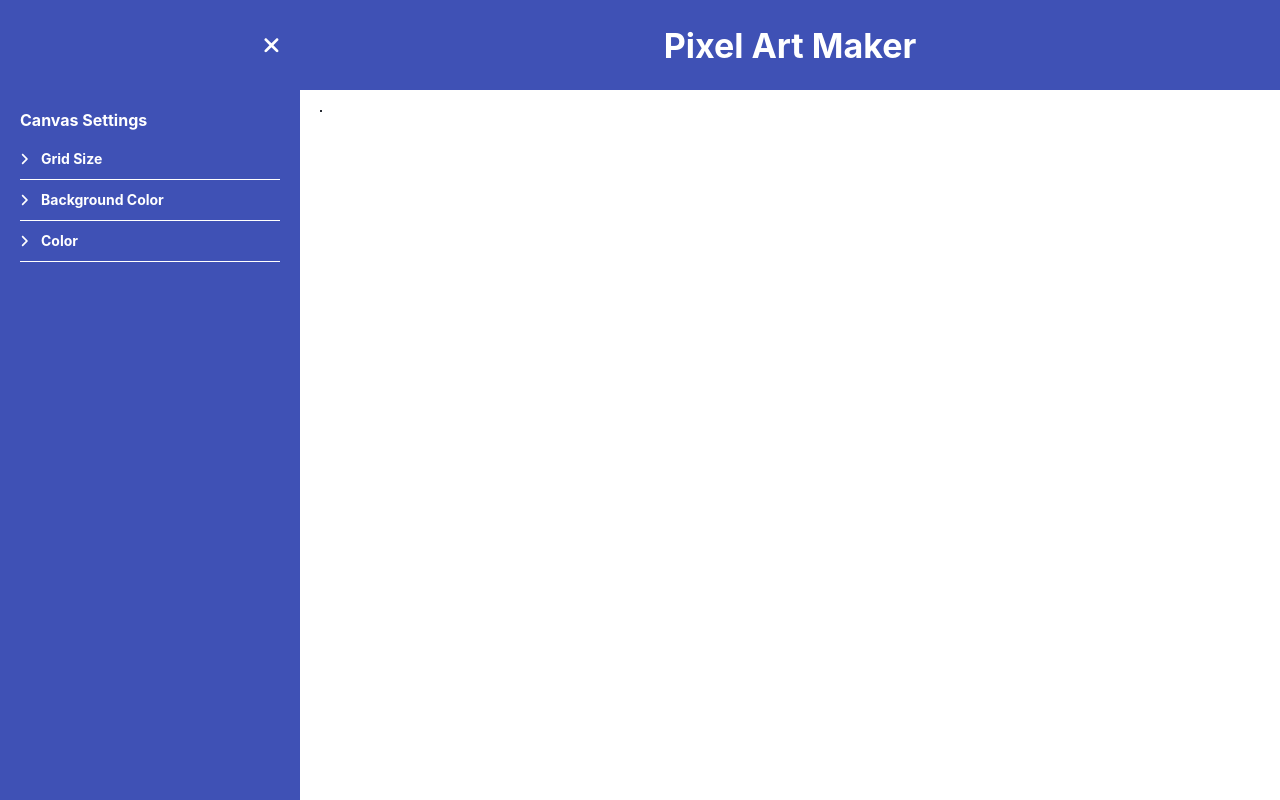
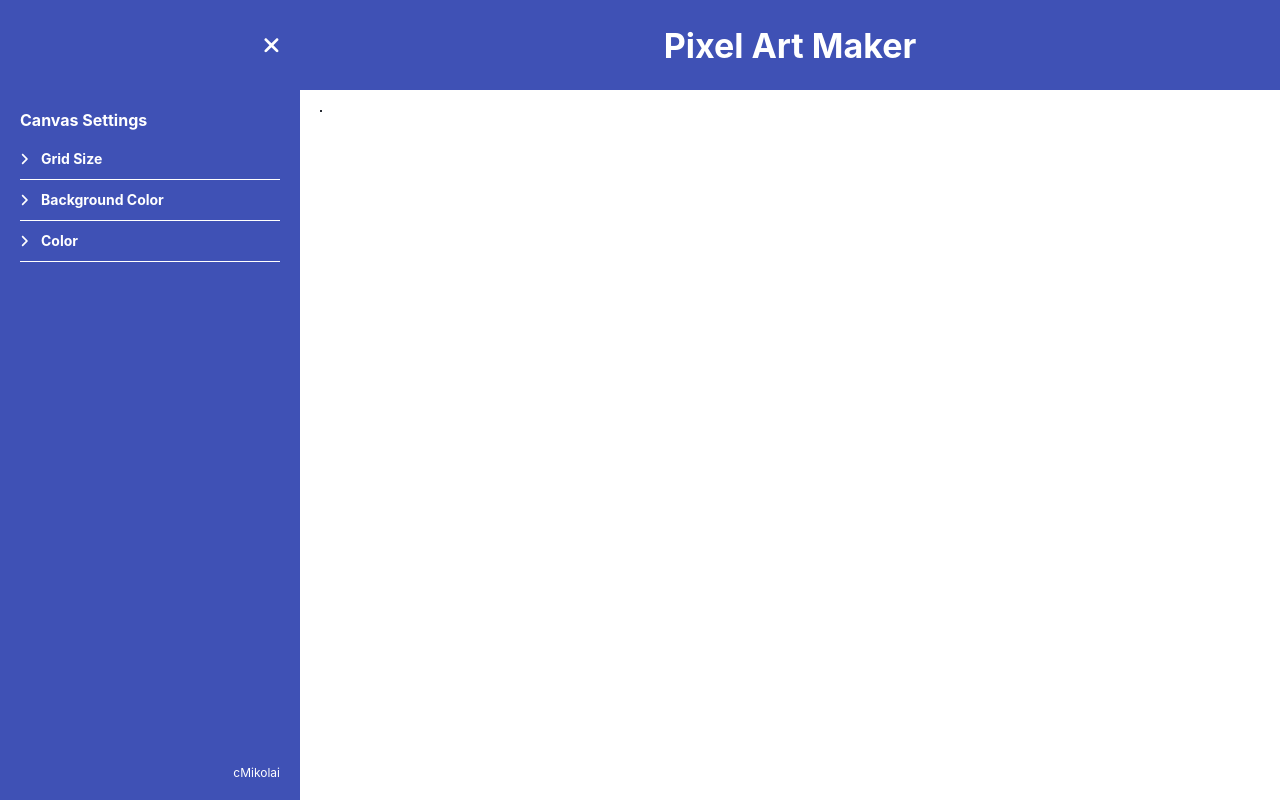
Before and after one commit to cMikolai/react-pixel-art-maker, a React (Create React App) app: page / in a window 1280 px wide. Built offline with nearby package versions, Linux system fonts and the light colour scheme.

Commit message:
Update Sidebar.js
add link to my github profile

```diff
--- a/src/layouts/Sidebar.js
+++ b/src/layouts/Sidebar.js
@@ -40,7 +40,7 @@ const Icon = styled.div`
 
 const MainSection = styled.div`
   padding: 20px;
-  height: calc(100vh - 130px);
+  height: calc(100vh - 165px);
   overflow: scroll;
 `
 
@@ -53,6 +53,21 @@ const Title = styled.h2`
   margin: 0 0 20px 0;
   font-size: 16px;
   width: 100%;
+`
+
+const FooterSection = styled.div`
+  font-size: 12px;
+  text-align: right;
+  padding: 0 20px 20px 0;
+
+  & a {
+    text-decoration: none;
+    color: #fff;
+  }
+
+  & a:hover {
+    text-decoration: underline;
+  }
 `
 
 const Sidebar = props => {
@@ -94,6 +109,10 @@ const Sidebar = props => {
 
       </MainSection>
 
+      <FooterSection>
+        <a href="https://github.com/cMikolai">cMikolai</a>
+      </FooterSection>
+
     </Container>
   )
 }
```
